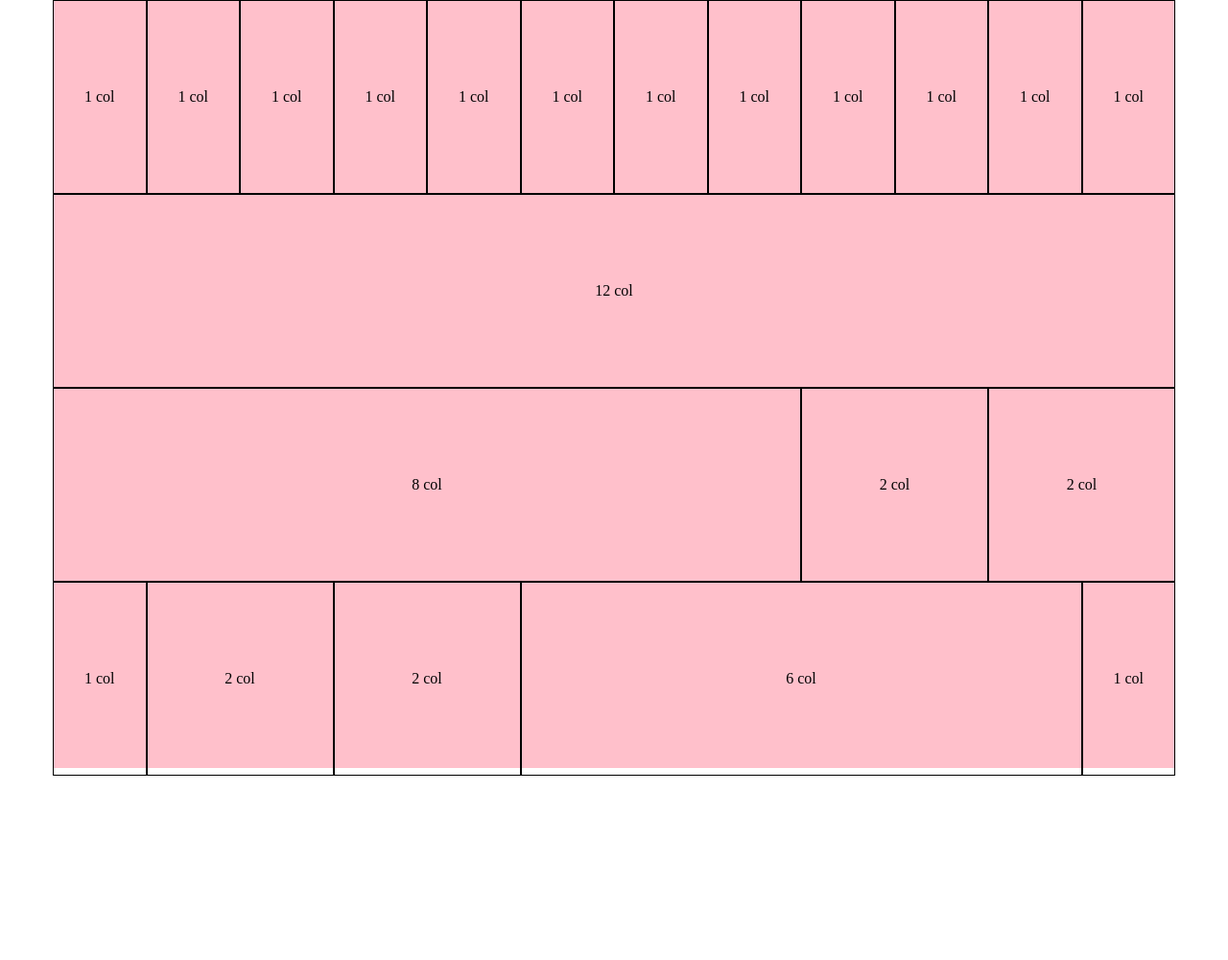
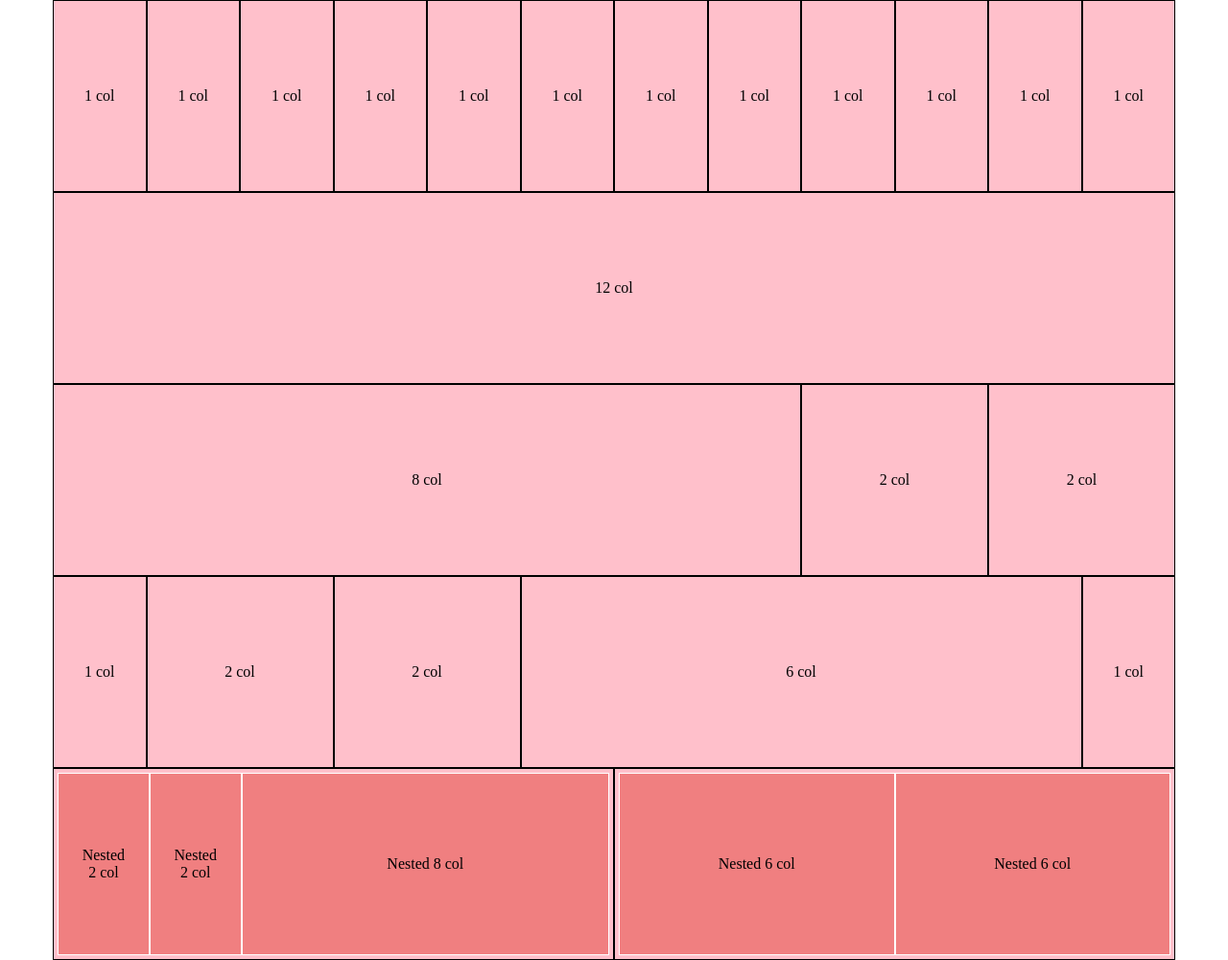
Before and after one commit to Stefano-Bodritti/html-css-12bool, a plain HTML site: page index.html in a window 1280 px wide. Shown: the whole page at 96% size. Before the commit the page ends 808 px from the top, so only its background shows below. Drawn offline with Linux system fonts and the light colour scheme.

Commit message:
Creazione ultima riga e fix per testo centrato

```diff
--- a/css/style.css
+++ b/css/style.css
@@ -1,10 +1,32 @@
 .container {
   background-color: #ffc0cb;
   text-align: center;
-  line-height: 200px;
   height: 200px;
 }
 
-.outer [class*="col-"] {
+.outer > [class*="col-"] {
   border: 1px solid black;
+  height: 100%;
 }
+
+.container.inner {
+  padding: 4px;
+  height: 100%;
+}
+
+.inner > [class*="col-"] {
+  border: 1px solid white;
+  background-color: #f07f80;
+  height: 190px;
+}
+
+[class*="col-"] {
+  position: relative;
+}
+
+p {
+  position: absolute;
+  top: 50%;
+  left: 50%;
+  transform: translate(-50%, -50%);
+}
--- a/index.html
+++ b/index.html
@@ -13,40 +13,57 @@
   <body>
     <!-- prima riga -->
     <div class="container outer">
-      <div class="col-1">1 col</div>
-      <div class="col-1">1 col</div>
-      <div class="col-1">1 col</div>
-      <div class="col-1">1 col</div>
-      <div class="col-1">1 col</div>
-      <div class="col-1">1 col</div>
-      <div class="col-1">1 col</div>
-      <div class="col-1">1 col</div>
-      <div class="col-1">1 col</div>
-      <div class="col-1">1 col</div>
-      <div class="col-1">1 col</div>
-      <div class="col-1">1 col</div>
+      <div class="col-1"><p>1 col</p></div>
+      <div class="col-1"><p>1 col</p></div>
+      <div class="col-1"><p>1 col</p></div>
+      <div class="col-1"><p>1 col</p></div>
+      <div class="col-1"><p>1 col</p></div>
+      <div class="col-1"><p>1 col</p></div>
+      <div class="col-1"><p>1 col</p></div>
+      <div class="col-1"><p>1 col</p></div>
+      <div class="col-1"><p>1 col</p></div>
+      <div class="col-1"><p>1 col</p></div>
+      <div class="col-1"><p>1 col</p></div>
+      <div class="col-1"><p>1 col</p></div>
     </div>
     <!-- fine prima riga -->
     <!-- seconda riga -->
     <div class="container outer">
-      <div class="col-12">12 col</div>
+      <div class="col-12"><p>12 col</p></div>
     </div>
     <!-- fine seconda riga -->
     <!-- terza riga -->
     <div class="container outer">
-      <div class="col-8">8 col</div>
-      <div class="col-2">2 col</div>
-      <div class="col-2">2 col</div>
+      <div class="col-8"><p>8 col</p></div>
+      <div class="col-2"><p>2 col</p></div>
+      <div class="col-2"><p>2 col</p></div>
     </div>
     <!-- fine terza riga -->
     <!-- quarta riga -->
     <div class="container outer">
-      <div class="col-1">1 col</div>
-      <div class="col-2">2 col</div>
-      <div class="col-2">2 col</div>
-      <div class="col-6">6 col</div>
-      <div class="col-1">1 col</div>
+      <div class="col-1"><p>1 col</p></div>
+      <div class="col-2"><p>2 col</p></div>
+      <div class="col-2"><p>2 col</p></div>
+      <div class="col-6"><p>6 col</p></div>
+      <div class="col-1"><p>1 col</p></div>
     </div>
     <!-- fine quarta riga -->
+    <!-- quinta riga -->
+    <div class="container outer">
+      <div class="col-6">
+        <div class="container inner">
+          <div class="col-2"><p>Nested 2 col</p></div>
+          <div class="col-2"><p>Nested 2 col</p></div>
+          <div class="col-8"><p>Nested 8 col</p></div>
+        </div>
+      </div>
+      <div class="col-6">
+        <div class="container inner">
+          <div class="col-6"><p>Nested 6 col</p></div>
+          <div class="col-6"><p>Nested 6 col</p></div>
+        </div>
+      </div>
+    </div>
+    <!-- fine quinta riga -->
   </body>
 </html>
```
